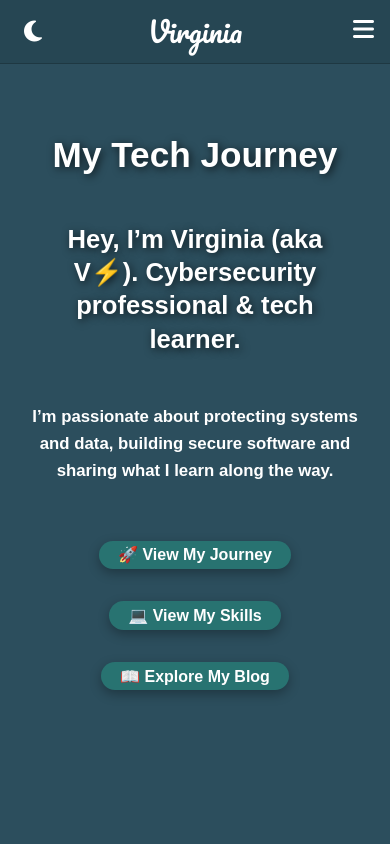
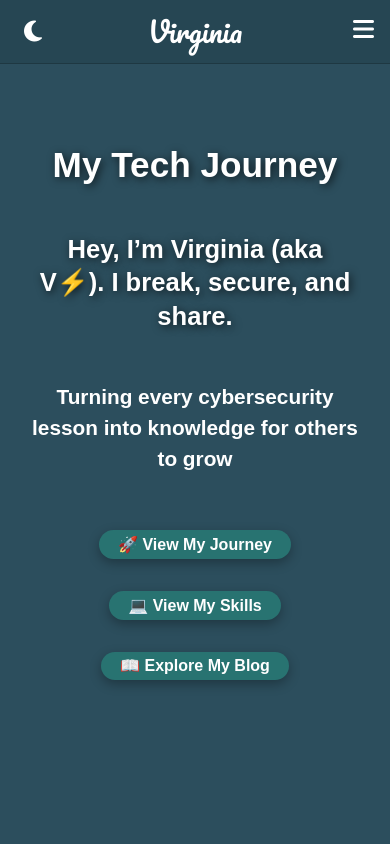
Before and after one commit to vnelai/vn-portfolio, a React (Vite) app: page /about-me in a window 390 px wide. Shown: the top 844 px of the page. Built offline with nearby package versions, Linux system fonts and the light colour scheme.

Commit message:
feat(hero-about): update hero intro and subtitle for clarity and engagement

```diff
--- a/src/components/about-components/hero-about/HeroAbout.css
+++ b/src/components/about-components/hero-about/HeroAbout.css
@@ -51,8 +51,8 @@
 }
 
 .hero-subtitle-about{
-  font-size: 1.15rem;  /* slightly smaller for balance */
-  line-height: 1.6;
+  font-size: 1.3rem;  /* slightly smaller for balance */
+  line-height: 1.5;
   margin: 1rem auto 0;
   text-align: center;
 }
@@ -106,10 +106,6 @@ a.cta-button-about.connect {
     font-size: 2.2rem;
   }
 
-  .hero-subtitle-about {
-    font-size: 1.4rem;
-  }
-
   .cta-buttons-about {
     flex-direction: center;
     gap: 1.5rem;
@@ -123,7 +119,7 @@ a.cta-button-about.connect {
   }
 
   .desktop-br{ display:none; }     /* let mobile reflow naturally */
-  .hero-intro{ font-size: 1.6rem; max-width: 28rem; }
-  .hero-subtitle-about{ font-size: 1.05rem; max-width: 28rem; }
+  .hero-intro{ font-size: 1.6rem; max-width: 30rem; }
+  .hero-subtitle-about{ font-size: 1.3rem; max-width: 28rem; }
 
 }
--- a/src/components/about-components/hero-about/HeroAbout.jsx
+++ b/src/components/about-components/hero-about/HeroAbout.jsx
@@ -16,13 +16,11 @@ const HeroAbout = () => {
         <h1 className="hero-title-about">My Tech Journey</h1>
 
         <h2 className="hero-intro">
-          Hey, I’m Virginia (aka V⚡). Cybersecurity professional & tech
-          learner.
+         Hey, I’m Virginia (aka V⚡). I break, secure, and share.
         </h2>
-        <h3 className="hero-subtitle-about">
-          I’m passionate about protecting systems and data, building secure
-          software and sharing what I learn along the way.
-        </h3>
+        <h2 className="hero-subtitle-about">
+          Turning every cybersecurity lesson into knowledge for others to grow
+        </h2>
 
         <div className="cta-buttons-about">
           <button
```
